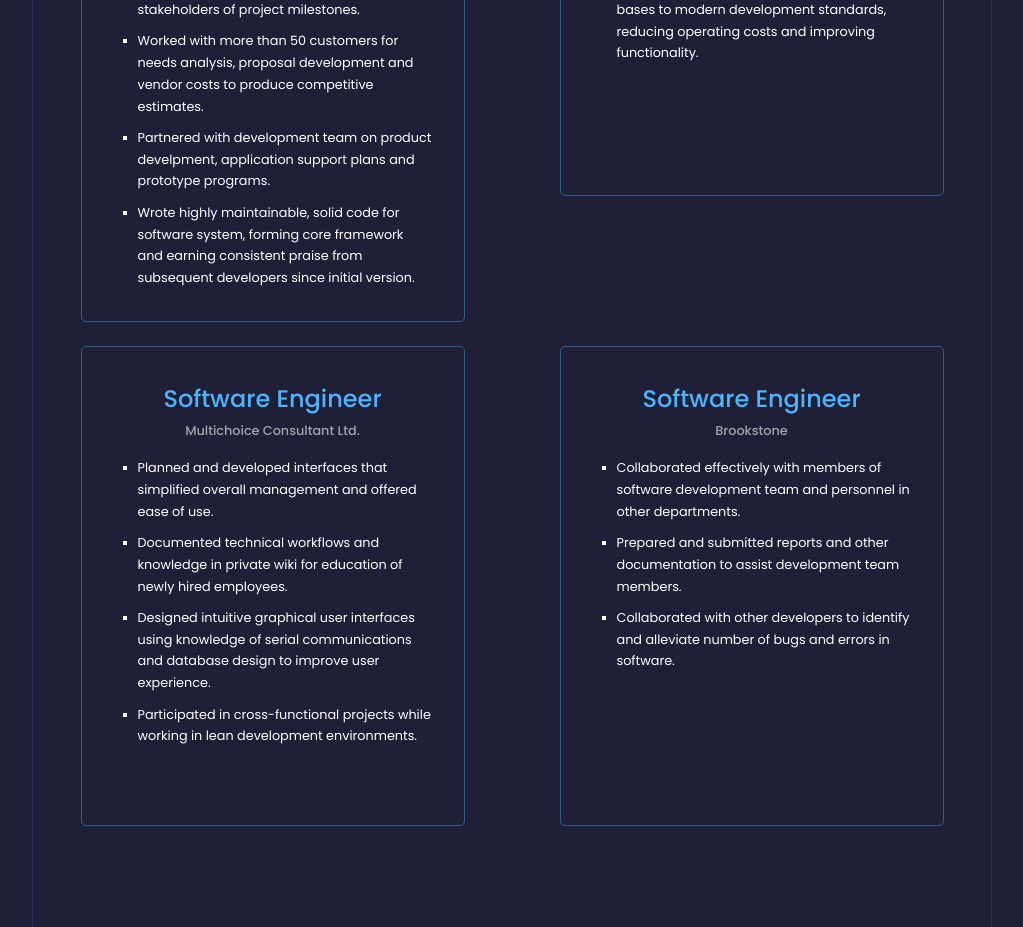
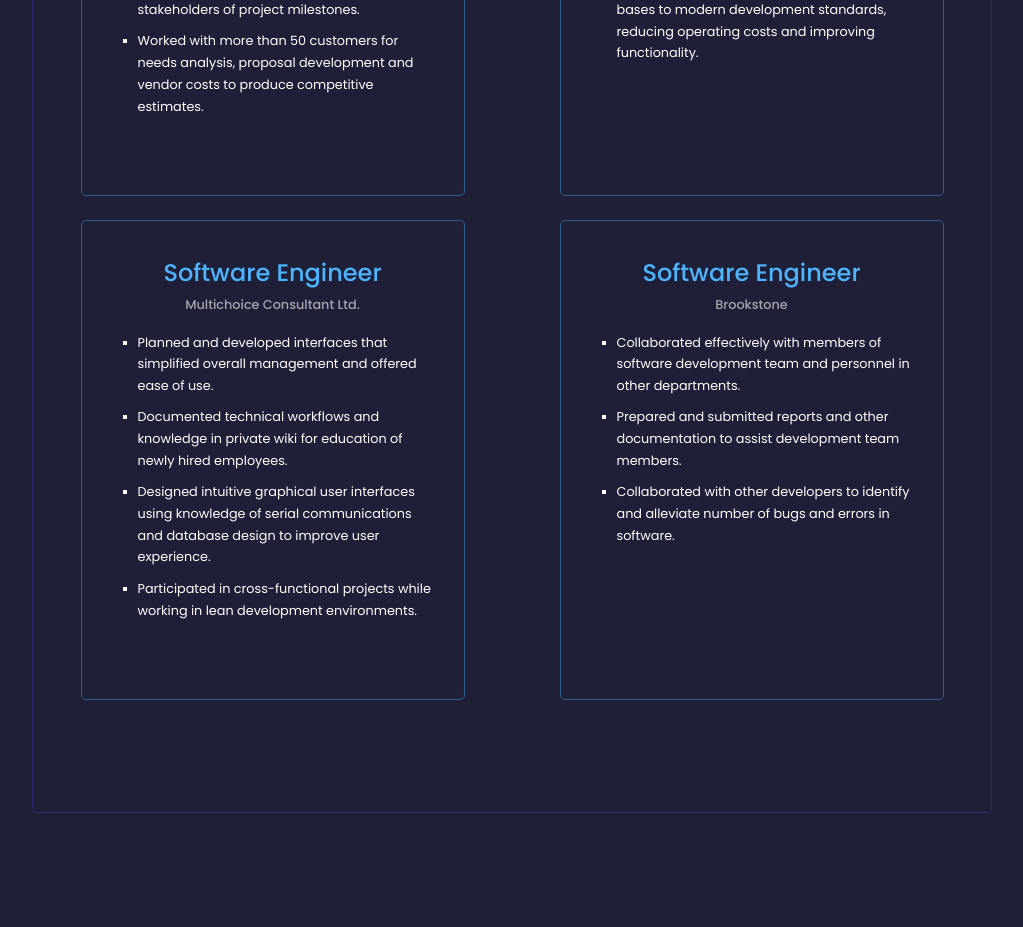
Before and after one commit to franklinwagbara/Portfolio, a React (Create React App) app: page / in a window 1280 px wide. Shown: the part 2360-3287 px from the top of the page, without its empty margins (128-1151 px from the left). Built offline with nearby package versions, Linux system fonts and the light colour scheme.

Commit message:
modified work history description

```diff
--- a/src/helper/workHistory.js
+++ b/src/helper/workHistory.js
@@ -23,16 +23,6 @@ const workHistory = [
         id: 4,
         value:
           "Worked with more than 50 customers for needs analysis, proposal development and vendor costs to produce competitive estimates.",
-      },
-      {
-        id: 5,
-        value:
-          "Partnered with development team on product develpment, application support plans and prototype programs.",
-      },
-      {
-        id: 6,
-        value:
-          "Wrote highly maintainable, solid code for software system, forming core framework and earning consistent praise from subsequent developers since initial version.",
       },
     ],
   },
```
